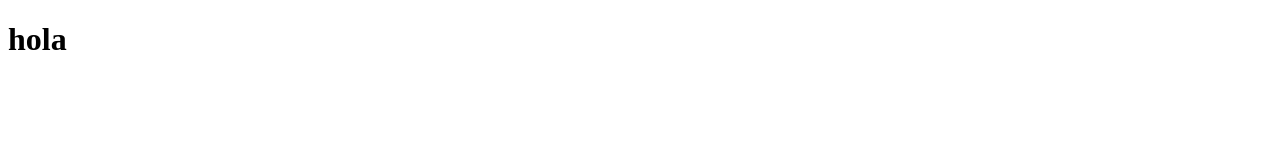
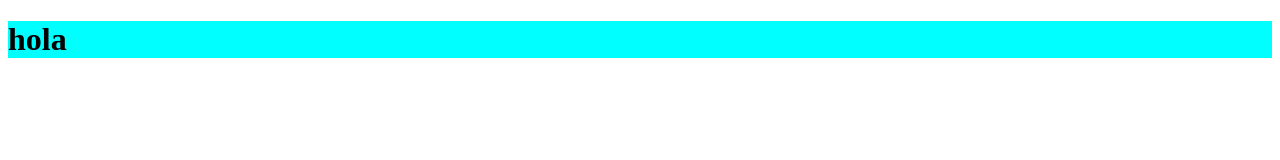
Before and after one commit to GladizPaloma/prueba, a plain HTML site: page index.html in a window 1280 px wide. Drawn offline with Linux system fonts and the light colour scheme.

Commit message:
nueva version

```diff
--- a/index.html
+++ b/index.html
@@ -5,6 +5,9 @@
     <meta name="viewport" content="width=device-width, initial-scale=1.0">
     <title>Document</title>
 </head>
+<style>
+    h1{ background-color: aqua;}
+</style>
 <body>
     <h1> hola </h1>
 </body>
```
